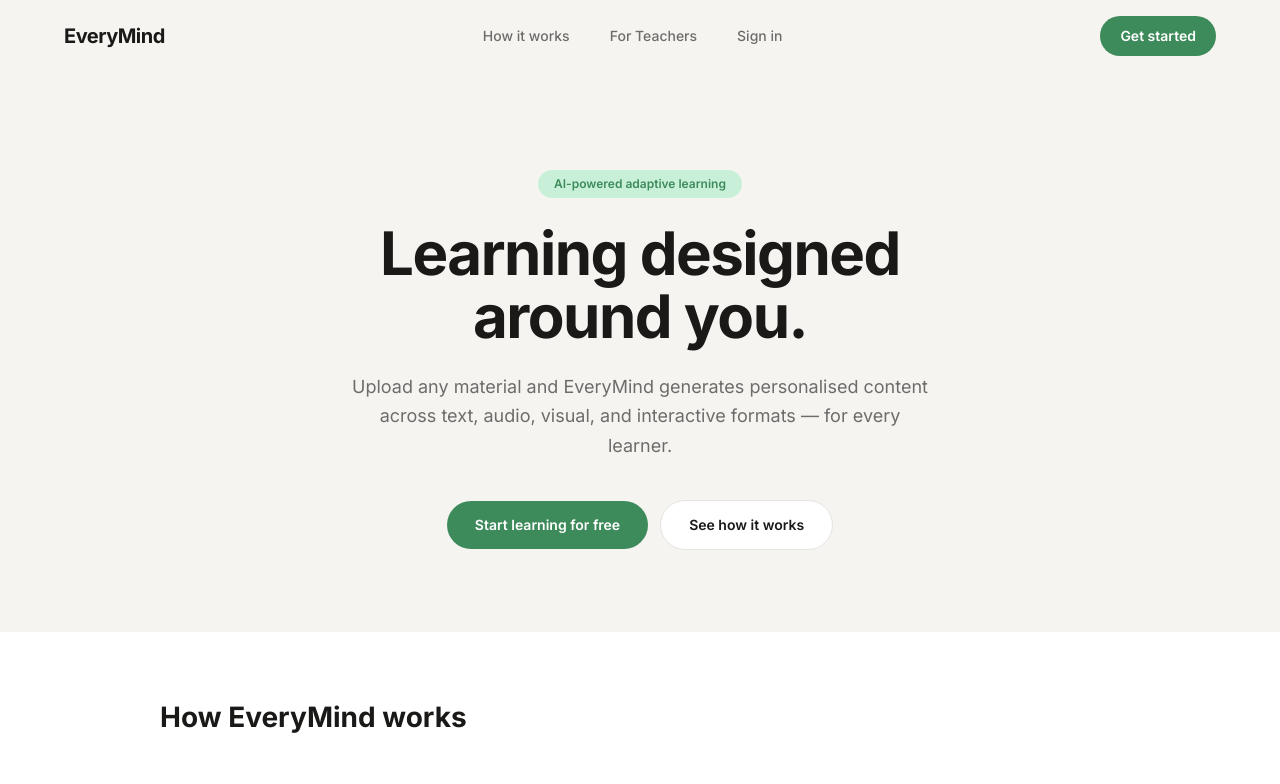
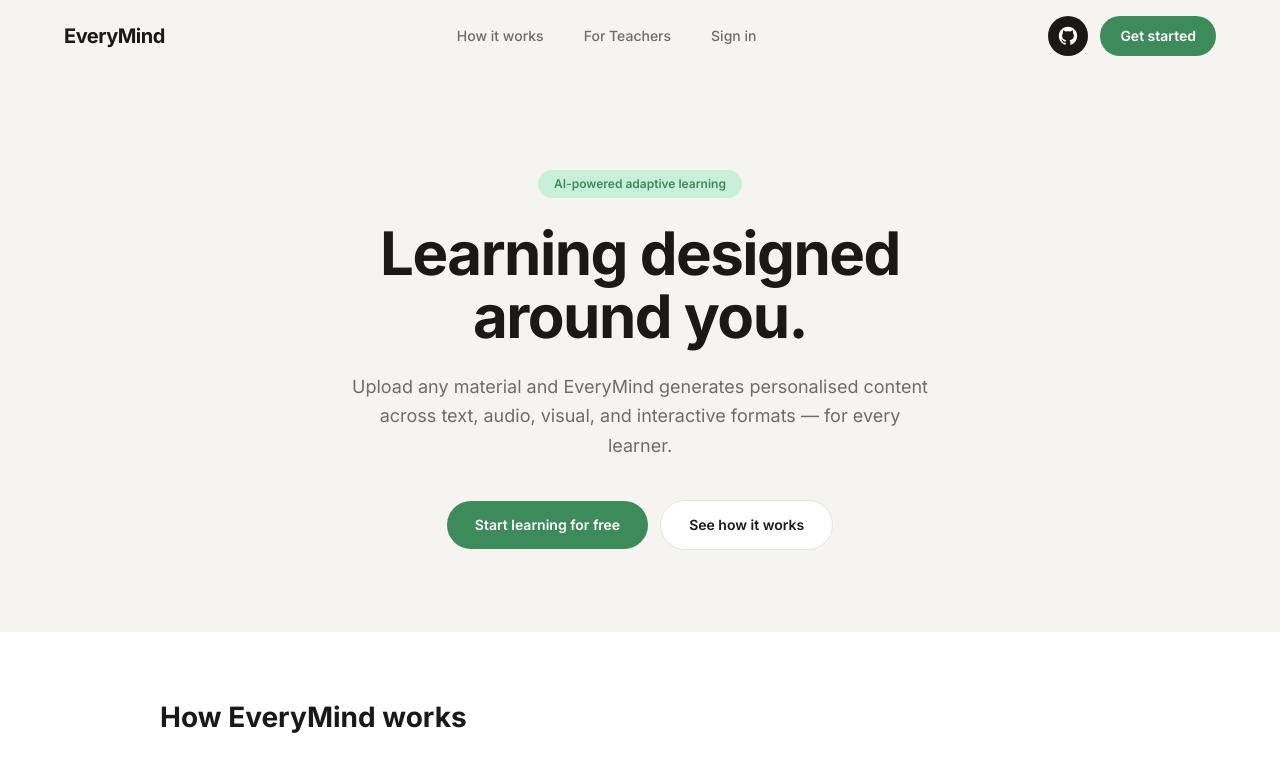
Before and after one commit to FlyingShuriken/everymind-ai, a Next.js app: page / in a window 1280 px wide. Shown: the top 784 px of the page. Built offline with nearby package versions, Linux system fonts and the light colour scheme; no server answers.

Commit message:
LTS: production

```diff
--- a/app/page.tsx
+++ b/app/page.tsx
@@ -44,6 +44,25 @@
           </SignedIn>
         </div>
 
+        <div className="flex items-center gap-3">
+          <a
+            href="https://github.com/FlyingShuriken/everymind-ai"
+            target="_blank"
+            rel="noopener noreferrer"
+            aria-label="GitHub repository"
+            className="flex items-center justify-center h-10 w-10 rounded-full bg-[#1A1918] text-white transition-opacity hover:opacity-80"
+          >
+            <svg
+              xmlns="http://www.w3.org/2000/svg"
+              width="22"
+              height="22"
+              viewBox="0 0 24 24"
+              fill="currentColor"
+              aria-hidden="true"
+            >
+              <path d="M12 2C6.477 2 2 6.477 2 12c0 4.418 2.865 8.166 6.839 9.489.5.092.682-.217.682-.482 0-.237-.009-.868-.013-1.703-2.782.604-3.369-1.342-3.369-1.342-.454-1.154-1.11-1.462-1.11-1.462-.908-.62.069-.608.069-.608 1.003.07 1.531 1.03 1.531 1.03.892 1.529 2.341 1.087 2.91.832.092-.647.35-1.088.636-1.338-2.22-.253-4.555-1.11-4.555-4.943 0-1.091.39-1.984 1.029-2.683-.103-.253-.446-1.27.098-2.647 0 0 .84-.269 2.75 1.025A9.578 9.578 0 0 1 12 6.836a9.59 9.59 0 0 1 2.504.337c1.909-1.294 2.747-1.025 2.747-1.025.546 1.377.203 2.394.1 2.647.64.699 1.028 1.592 1.028 2.683 0 3.842-2.339 4.687-4.566 4.935.359.309.678.919.678 1.852 0 1.336-.012 2.415-.012 2.741 0 .267.18.579.688.481C19.138 20.163 22 16.418 22 12c0-5.523-4.477-10-10-10z" />
+            </svg>
+          </a>
           <SignedOut>
             <Link
               href="/sign-up"
@@ -60,6 +79,7 @@
               Go to dashboard
             </Link>
           </SignedIn>
+        </div>
       </nav>
 
       {/* Hero */}
```
Also changed, not shown: 1 other file (tests, documents, lock files or other folders). Lines whose indentation alone changed are shown as unchanged.
